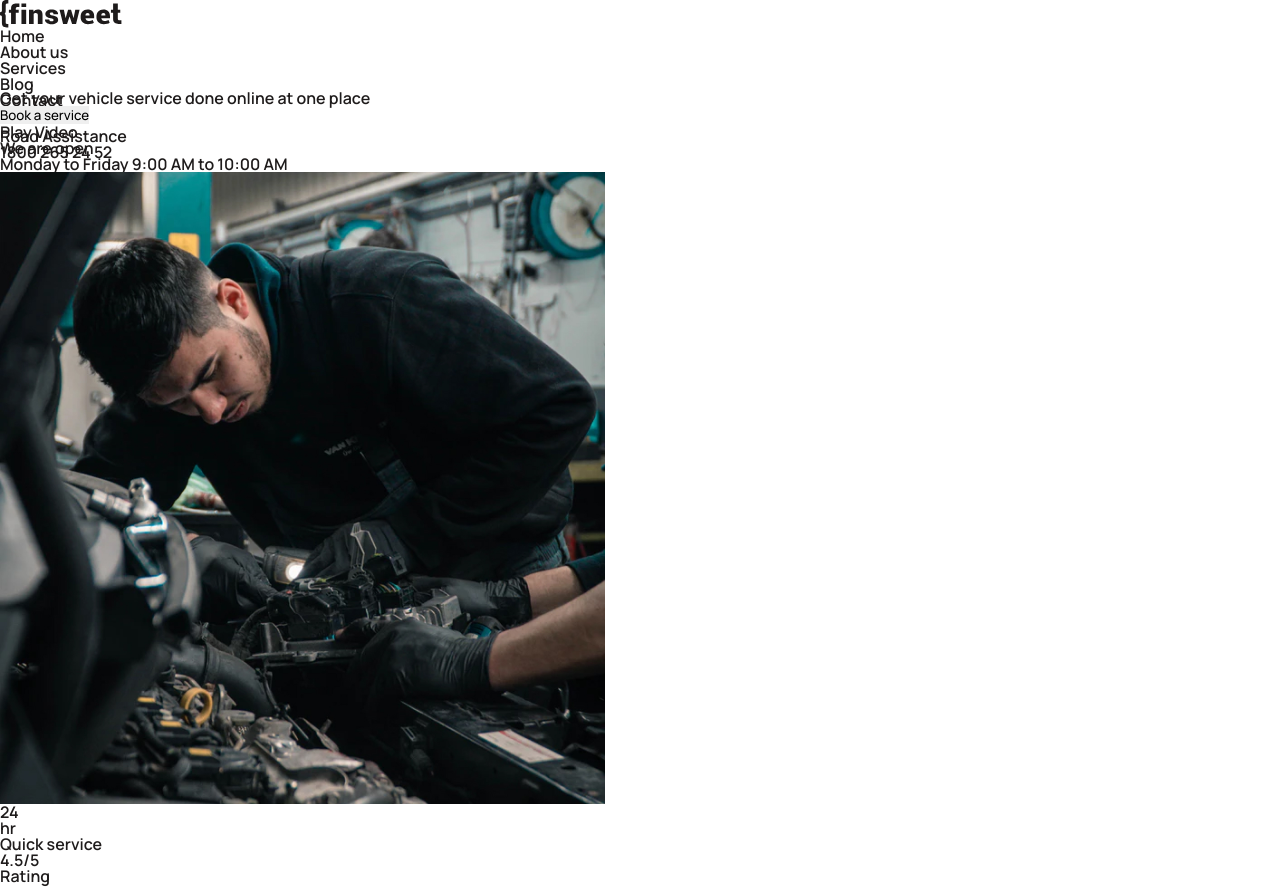
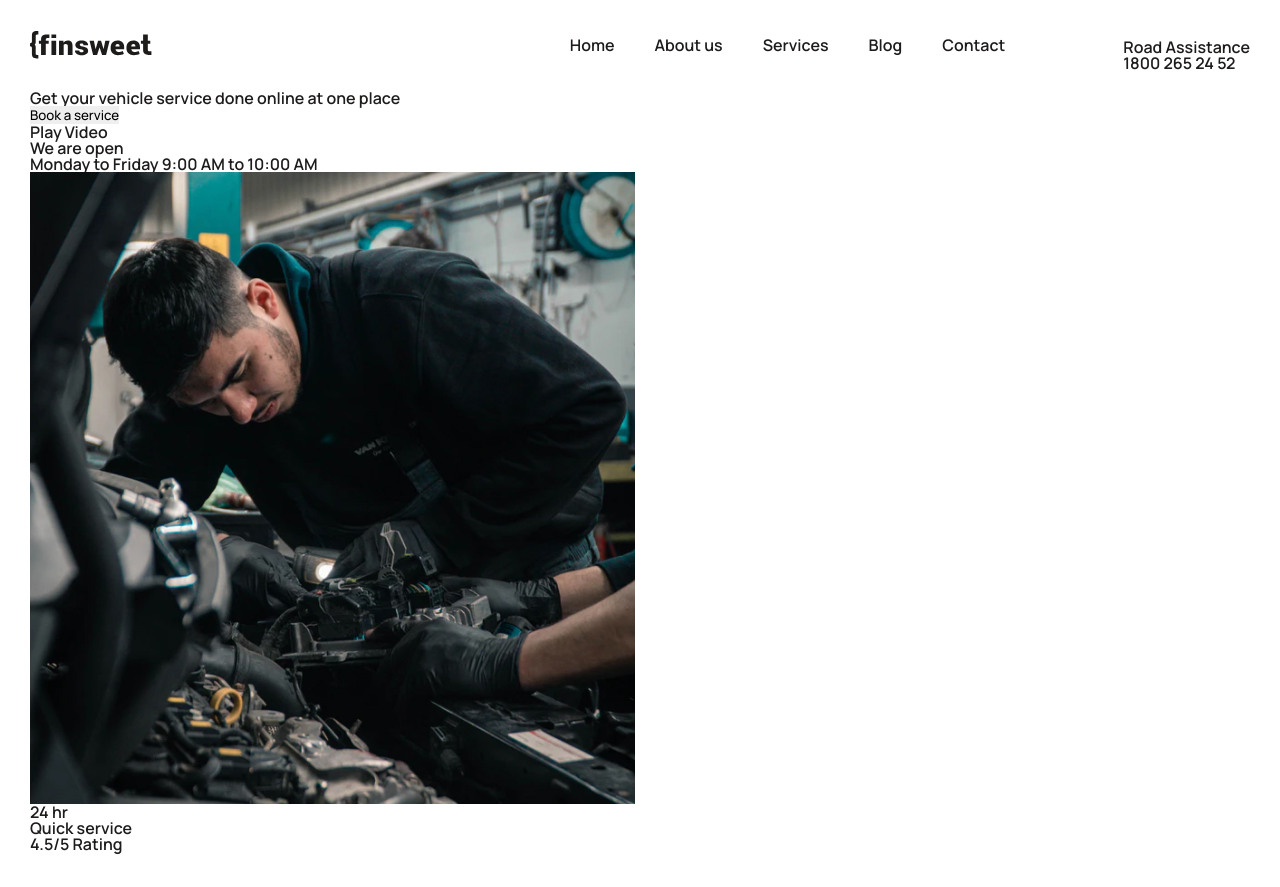
Before and after one commit to bitterrsweetj/auto-repair, a plain HTML site: page index.html in a window 1280 px wide. After the commit the page ends 855 px from the top, so only its background shows below. Drawn offline with nearby package versions, Linux system fonts and the light colour scheme.

Commit message:
Styling the header

```diff
--- a/css/style.scss
+++ b/css/style.scss
@@ -34,20 +34,51 @@ html {
   background-color: $--white;
 }
 
+
 .header {
-  height: 80 vh;
-  &__top {
+  height: 80vh;
+  display: flex;
+  flex-direction: column;
+
+  &__top {}
+
+  &__top-inner {
     height: 90px;
+    display: flex;
+    align-items: center;
+    justify-content: space-between;
   }
-  &__logo {}
 
-  &__nav {}
+  &__logo {
+    height: 28px;
+    width: 122px;
+  }
 
-  &__nav-list {}
+  &__nav {
+    margin-left: auto;
+  }
+
+  &__nav-list {
+    display: flex;
+    gap: 40px;
+  }
 
   &__nav-item {}
 
   &__nav-link {}
+
+
+  &__contact-box {
+    margin-left: 118px;
+  }
+
+  &__info {}
+
+  &__caption {}
+
+  &__link {}
+
+  .icon-contact {}
 
   &__body {}
 
@@ -88,20 +119,23 @@ html {
   &__rating-stars {}
 }
 
+.container {
+  max-width: 1250px;
+  padding: 0 15px;
+  margin: 0 auto;
+  height: 100%;
+}
+
 .logo {}
 
+.icon-contact {}
+
 .contact-box {
-
-  &_icon {}
-
-  &__info {}
 
   &__caption {}
 
   &__link {}
 }
-
-.container {}
 
 .title {}
 
@@ -112,9 +146,3 @@ html {
 .body-text {}
 
 .caption-nums {}
-
-.caption-text {}
-
-.body-text {
-
-}
--- a/index.html
+++ b/index.html
@@ -17,6 +17,8 @@
 <body>
   <header class="header">
     <div class="header__top">
+      <div class="container">
+        <div class="header__top-inner">
           <a href="/" class="header__logo logo">
             <img src="./images/logo.svg" alt="">
           </a>
@@ -39,13 +41,16 @@
               </li>
             </ul>
           </nav>
-      <div class="contact-box">
-        <div class="contact-box_icon">
+
+          <div class="header__contact-box">
+            <div class="icon-contact">
               <img src="./images/icons/call-icon.svg" alt="">
             </div>
-        <div class="contact-box__info">
-          <div class="contact-box__caption">Road Assistance</div>
-          <a class="contact-box__link" href="tel:18002652452">1800 265 24 52</a>
+            <div class="header__info">
+              <div class="header__caption">Road Assistance</div>
+              <a class="header__link" href="tel:18002652452">1800 265 24 52</a>
+            </div>
+          </div>
         </div>
       </div>
     </div>
@@ -60,22 +65,22 @@
             </div>
             <div class="header__schedule">
               <div class="header__schedule-subtitle caption">We are open</div>
-              <div class="header__schedule-title body-text">Monday to Friday 9:00 AM to  10:00  AM</div>
+              <div class="header__schedule-title body-text">Monday to Friday 9:00 AM to 10:00 AM</div>
             </div>
           </div>
           <img class="header__img" src="./images/hero-img.jpg">
           <div class="header__service">
-            <div class="header__service-icon">
-              <p class="caption-nums">24</p>
-              <p class="caption-text">hr</p>
+            <div class="header__service-icon caption">
+              <span class="caption-nums">24</span>
+              hr
             </div>
             <div class="header__service-text">Quick service</div>
 
           </div>
           <div class="header__rating">
-            <div class="header__rating-caption">
-              <p class="caption-nums">4.5/5</p>
-              <p class="caption-text">Rating</p>
+            <div class="header__rating-caption caption">
+              <span class="caption-nums">4.5/5</span>
+              Rating
             </div>
             <div class="header__rating-stars"></div>
           </div>
```
Also changed, not shown: css/style.css, 1 other file. Lines whose indentation alone changed are shown as unchanged.
